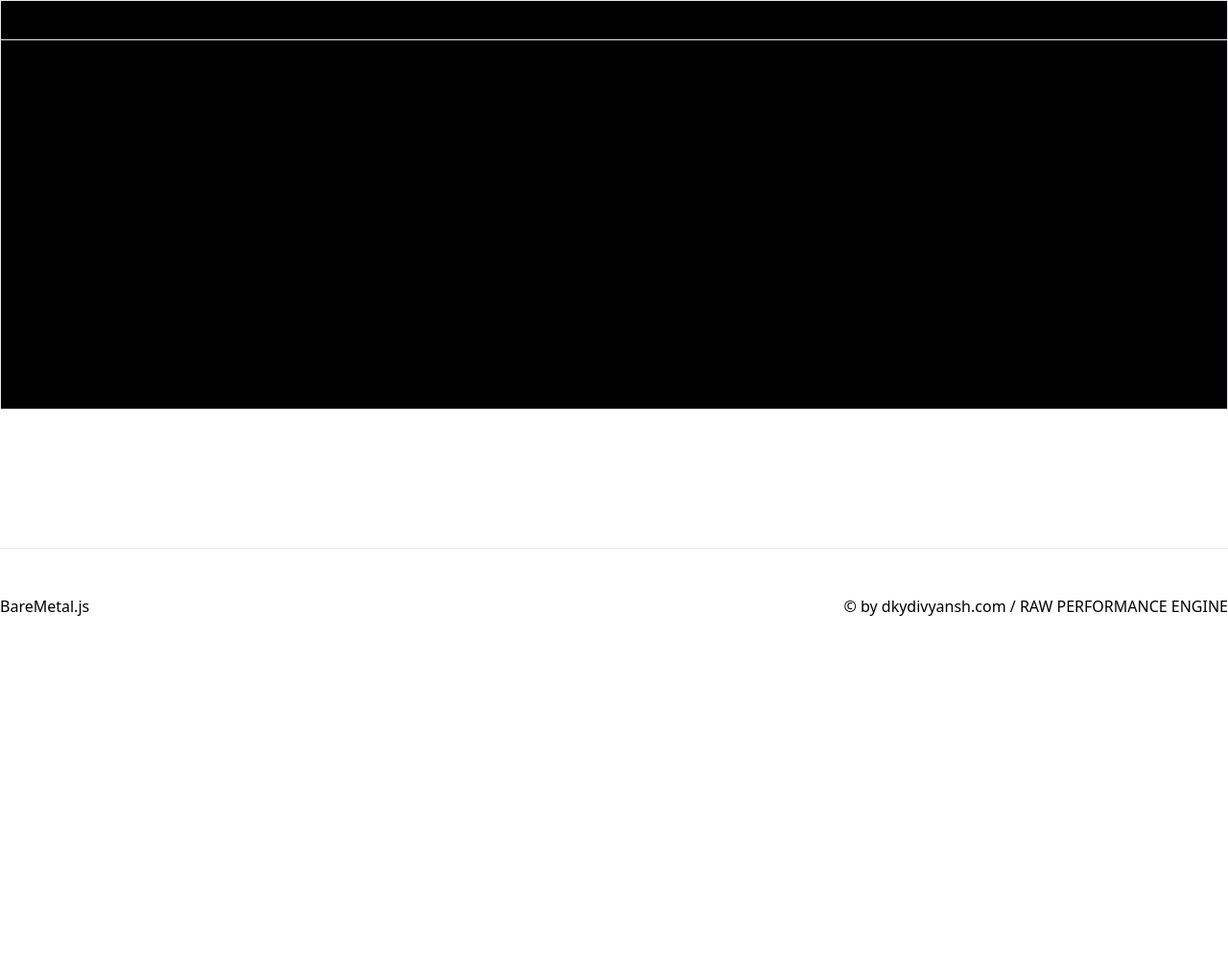
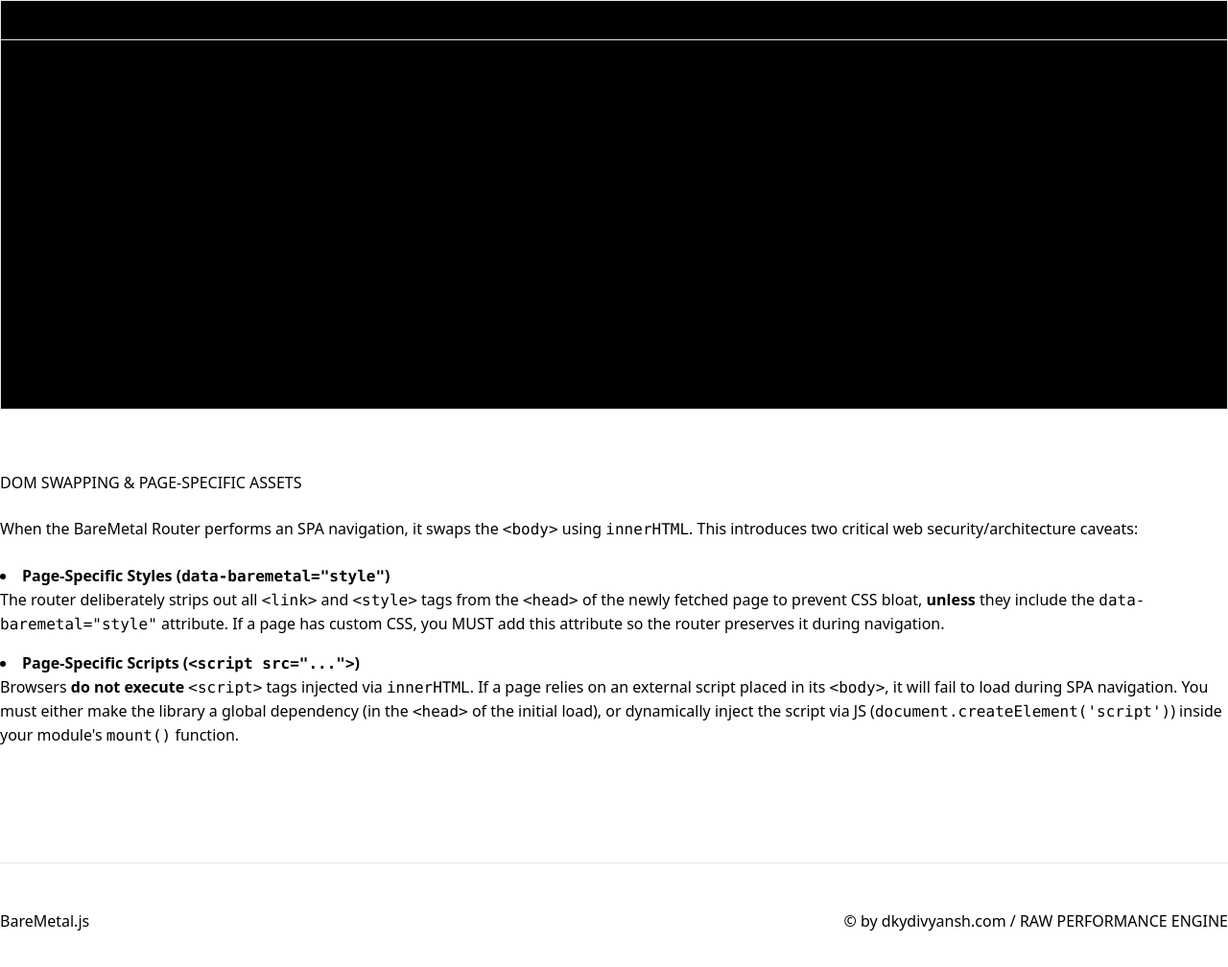
Before and after one commit to dkydivyansh/BareMetal.js, a website with bundled scripts: page docs/api-router.html in a window 1280 px wide. Shown: the part 1049-2057 px from the top of the page at 96% size. Before the commit the page ends 1741 px from the top, so only its background shows below. Built offline with nearby package versions, Linux system fonts and the light colour scheme.

Commit message:
Document DOM swapping and page-specific assets
Add comprehensive documentation about critical caveats when the BareMetal Router performs SPA navigation with innerHTML body swapping. Explains how to properly handle page-specific styles using data-baremetal="style" attribute and page-specific scripts that require dynamic injection via document.createElement() since innerHTML does not execute script tags.

```diff
--- a/docs/api-router.html
+++ b/docs/api-router.html
@@ -124,6 +124,24 @@ history.pushState({}, <span class="text-primary-container">""</span>, <span clas
 }</div>
         </div>
       </section>
+
+      <section>
+        <h3 class="font-headline-md text-primary uppercase mb-6 mt-12">DOM Swapping & Page-Specific Assets</h3>
+        <p class="font-body-md text-on-surface-variant mb-6">
+          When the BareMetal Router performs an SPA navigation, it swaps the <code>&lt;body&gt;</code> using <code>innerHTML</code>. This introduces two critical web security/architecture caveats:
+        </p>
+
+        <ul class="list-disc list-inside font-body-md text-on-surface-variant mb-6 space-y-4">
+          <li>
+            <strong>Page-Specific Styles (<code>data-baremetal="style"</code>)</strong><br>
+            The router deliberately strips out all <code>&lt;link&gt;</code> and <code>&lt;style&gt;</code> tags from the <code>&lt;head&gt;</code> of the newly fetched page to prevent CSS bloat, <strong>unless</strong> they include the <code>data-baremetal="style"</code> attribute. If a page has custom CSS, you MUST add this attribute so the router preserves it during navigation.
+          </li>
+          <li>
+            <strong>Page-Specific Scripts (<code>&lt;script src="..."&gt;</code>)</strong><br>
+            Browsers <strong>do not execute</strong> <code>&lt;script&gt;</code> tags injected via <code>innerHTML</code>. If a page relies on an external script placed in its <code>&lt;body&gt;</code>, it will fail to load during SPA navigation. You must either make the library a global dependency (in the <code>&lt;head&gt;</code> of the initial load), or dynamically inject the script via JS (<code>document.createElement('script')</code>) inside your module's <code>mount()</code> function.
+          </li>
+        </ul>
+      </section>
     </div>
   </main>
 
```
Also changed, not shown: llm_context.md (+19 -0 lines).
